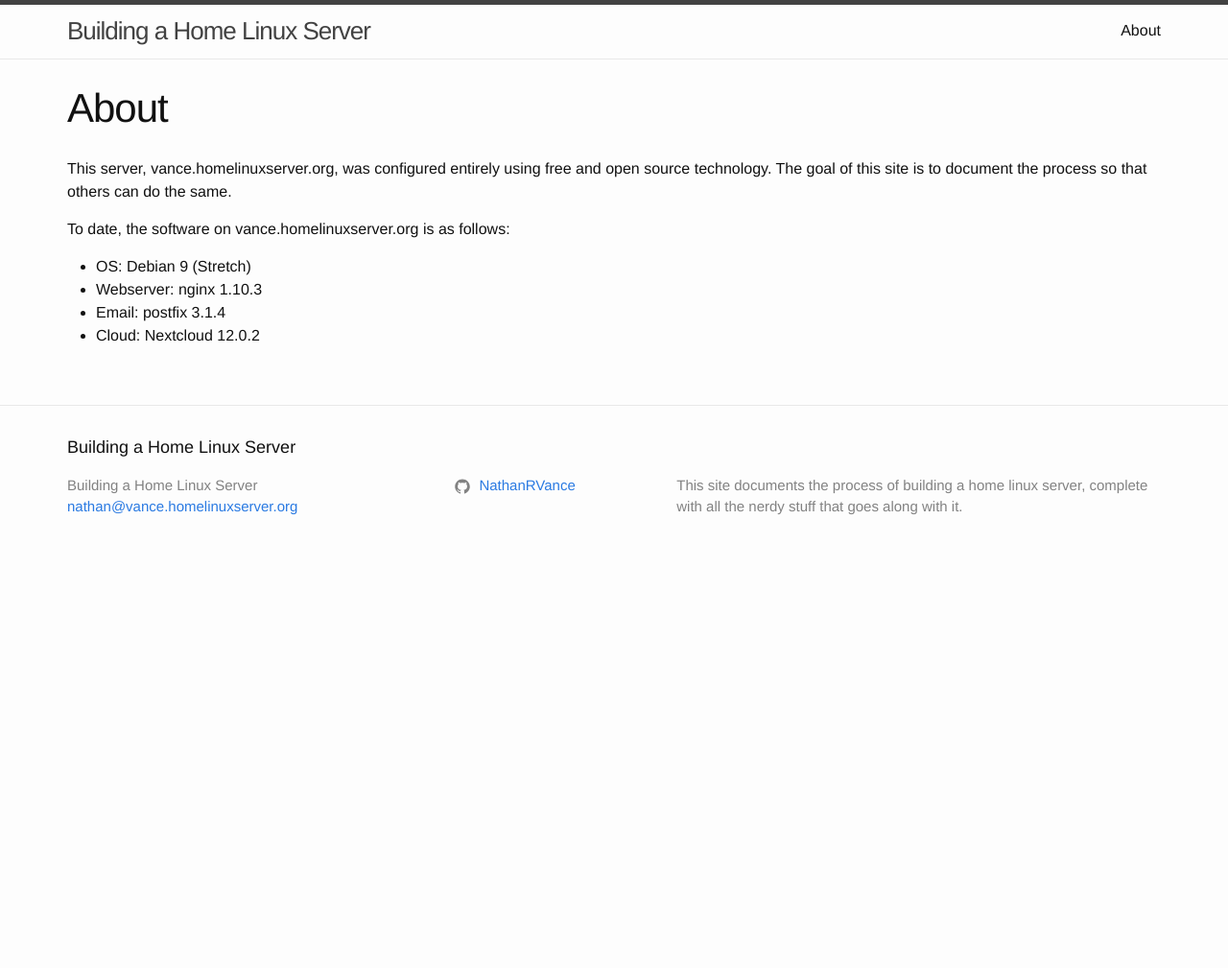
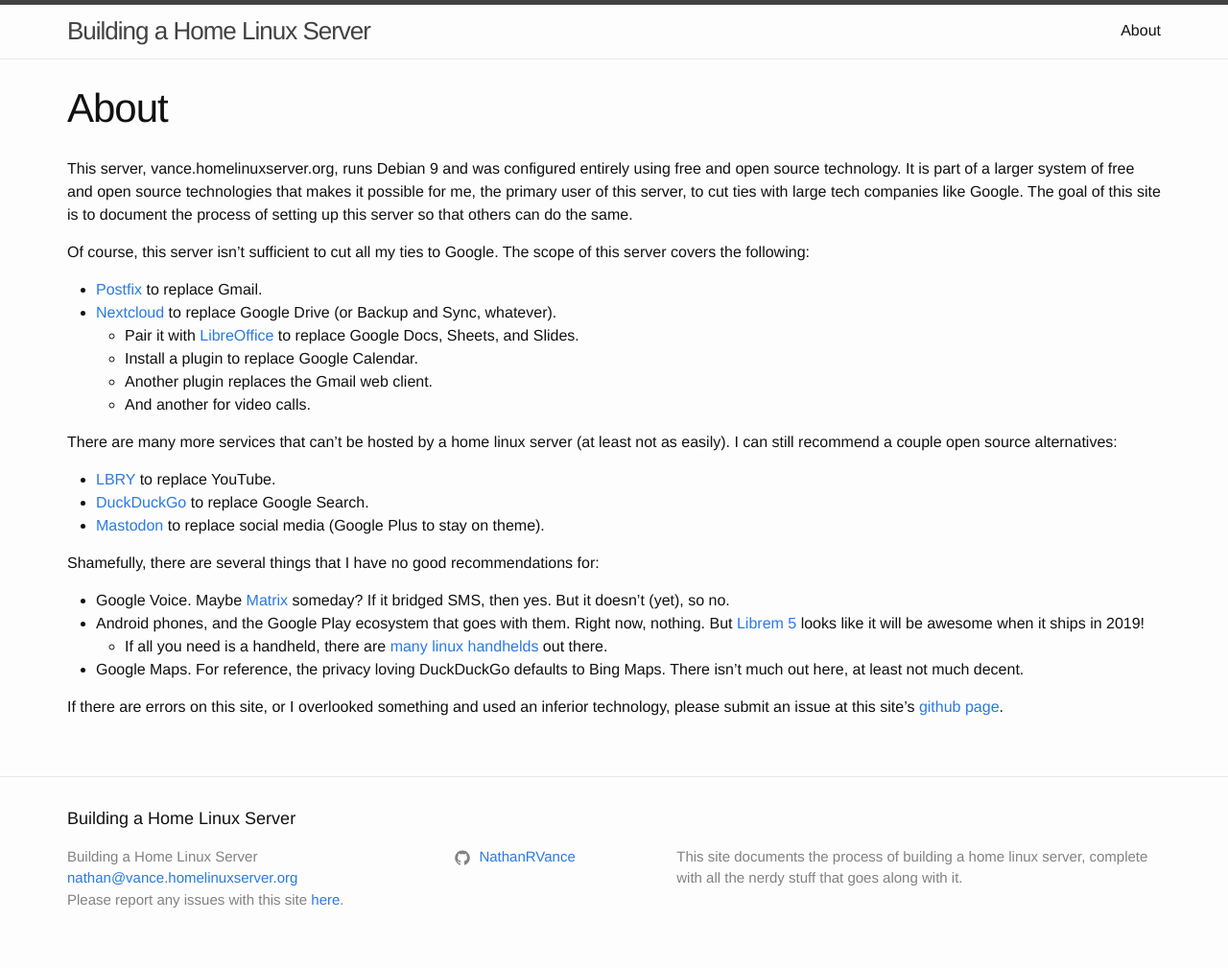
Before and after one commit to NathanRVance/homelinuxserver, a Jekyll site: the page built from about.md, in a window 1280 px wide. Shown: the whole page at 96% size. Built offline with Jekyll 4.4.1, drawn with Linux system fonts in a browser that asks for light colours; before the commit the page ends 900 px from its top, so only the background shows below that.

Commit message:
updated about

````diff
--- a/_clientdocs/videos-with-lbry.markdown
+++ b/_clientdocs/videos-with-lbry.markdown
@@ -6,15 +6,15 @@ sortable: 0
 
 According to their website, "[LBRY](https://lbry.io/) is a free, open, and community-run digital marketplace." In LBRY, content producers share videos and set a price for them, where the price is in LBC, LBRY's [blockchain](https://en.wikipedia.org/wiki/Blockchain) backed [cryptocurrency](https://en.wikipedia.org/wiki/Cryptocurrency). For the concerned, I have found that most of the content out there is the wonderful price of free, which is fine by me.
 
-LBRY packages their software for Debian/Ubuntu, but it's possible to install it on most major distributions. I did run into trouble, though. If, after installing libsecret, you have an error that looks like one of these:
+LBRY packages their software for Debian/Ubuntu, but it's possible to install it on most major distributions. I ran into some pretty major trouble, which I thought made the process worth documenting. If, after installing libsecret, you have an error that looks like one of these:
 ```
 (node:28375) UnhandledPromiseRejectionWarning: Unhandled promise rejection (rejection id: 1): Error: Error calling StartServiceByName for org.freedesktop.secrets: Timeout was reached
 ```
-on Arch, and
+or
 ```
 ** Message: Remote error from secret service: org.freedesktop.DBus.Error.ServiceUnknown: The name org.freedesktop.secrets was not provided by any .service files
 ```
-on Debian, then chances are you don't have a daemon running that implements org.freedesktop.secrets. To fix this on Debian, install gnome-keyring.
+then chances are you don't have a daemon running that implements org.freedesktop.secrets. To fix this on Debian, install gnome-keyring.
 ```
 $ sudo apt install gnome-keyring
 ```
--- a/_config.yml
+++ b/_config.yml
@@ -15,6 +15,7 @@
 # in the templates via {{ site.myvariable }}.
 title: Building a Home Linux Server
 email: nathan@vance.homelinuxserver.org
+issues: https://github.com/NathanRVance/homelinuxserver/issues
 description: > # this means to ignore newlines until "baseurl:"
    This site documents the process of building a home linux server,
    complete with all the nerdy stuff that goes along with it.
--- a/_includes/footer.html
+++ b/_includes/footer.html
@@ -17,6 +17,11 @@
             {% if site.email %}
             <li><a href="mailto:{{ site.email }}">{{ site.email }}</a></li>
             {% endif %}
+            {% if site.issues %}
+	    <li>
+		    Please report any issues with this site <a href="{{ site.issues }}">here</a>.
+	    </li>
+	    {% endif %}
         </ul>
       </div>
 
--- a/_serverdocs/backup-everything-always.markdown
+++ b/_serverdocs/backup-everything-always.markdown
@@ -9,7 +9,7 @@ So far, we've generated a fair number of configuration files, some email, and a
 Luckily, routine tasks like backups are something computers are very good at. We'll set up automatic backups that operate like this:
  * On your server, all files to be backed up are rsynced to a backup folder on the server every night.
  * Next, the backup folder is rsynced to a remote machine (if available).
- * Finally, the remote machine makes a tar.gz archive of the data, places it in long term storage, and rotates stale backups out.
+ * Finally, the remote machine (or the server if you don't have one) makes a tar.gz archive of the data, places it in long term storage, and rotates stale backups out.
 
 Let's get to work implementing this.
 1. Make a shell script called `/root/backup.sh` that rsyncs all of your data to a backup location. Here's an example that backs up all of the files we have modified so far in constructing our Home Linux Server:
@@ -62,9 +62,13 @@ Let's get to work implementing this.
 
    # Function rotates backups into and out of correct folders
    function rotate {
+   	# Directory to move backups from
    	fromDir=$1
+   	# Index to move move out of fromDir
    	moveFrom=$2
+   	# Directory to move backups to
    	toDir=$3
+   	# Minimum gap between ages of backups in toDir. Used to determine whether to move the backup or delete it.
    	ageGapTo=$4
    	# Deal with the oldest backups in fromDir
    	while :; do
--- a/about.md
+++ b/about.md
@@ -4,10 +4,25 @@ title: About
 permalink: /about/
 ---
 
-This server, vance.homelinuxserver.org, was configured entirely using free and open source technology. The goal of this site is to document the process so that others can do the same.
+This server, vance.homelinuxserver.org, runs Debian 9 and was configured entirely using free and open source technology. It is part of a larger system of free and open source technologies that makes it possible for me, the primary user of this server, to cut ties with large tech companies like Google. The goal of this site is to document the process of setting up this server so that others can do the same.
 
-To date, the software on vance.homelinuxserver.org is as follows:
- * OS: Debian 9 (Stretch)
- * Webserver: nginx 1.10.3
- * Email: postfix 3.1.4
- * Cloud: Nextcloud 12.0.2
+Of course, this server isn't sufficient to cut all my ties to Google. The scope of this server covers the following:
+ * [Postfix](/serverdocs/email-with-postfix.html) to replace Gmail.
+ * [Nextcloud](/serverdocs/file-sharing-with-nextcloud.html) to replace Google Drive (or Backup and Sync, whatever).
+   * Pair it with [LibreOffice](https://www.libreoffice.org/) to replace Google Docs, Sheets, and Slides.
+   * Install a plugin to replace Google Calendar.
+   * Another plugin replaces the Gmail web client.
+   * And another for video calls.
+
+There are many more services that can't be hosted by a home linux server (at least not as easily). I can still recommend a couple open source alternatives:
+ * [LBRY](/clientdocs/videos-with-lbry.html) to replace YouTube.
+ * [DuckDuckGo](https://duckduckgo.com/) to replace Google Search.
+ * [Mastodon](https://mastodon.social/about) to replace social media (Google Plus to stay on theme).
+
+Shamefully, there are several things that I have no good recommendations for:
+ * Google Voice. Maybe [Matrix](https://matrix.org/) someday? If it bridged SMS, then yes. But it doesn't (yet), so no.
+ * Android phones, and the Google Play ecosystem that goes with them. Right now, nothing. But [Librem 5](https://puri.sm/shop/librem-5/) looks like it will be awesome when it ships in 2019!
+   * If all you need is a handheld, there are [many linux handhelds](https://www.reddit.com/r/linux/comments/4biamr/a_list_of_handheldpocket_linux_computers/) out there.
+ * Google Maps. For reference, the privacy loving DuckDuckGo defaults to Bing Maps. There isn't much out here, at least not much decent.
+
+If there are errors on this site, or I overlooked something and used an inferior technology, please submit an issue at this site's [github page](https://github.com/NathanRVance/homelinuxserver/issues).
````
Also changed, not shown: index.md (+1 -1 lines).
